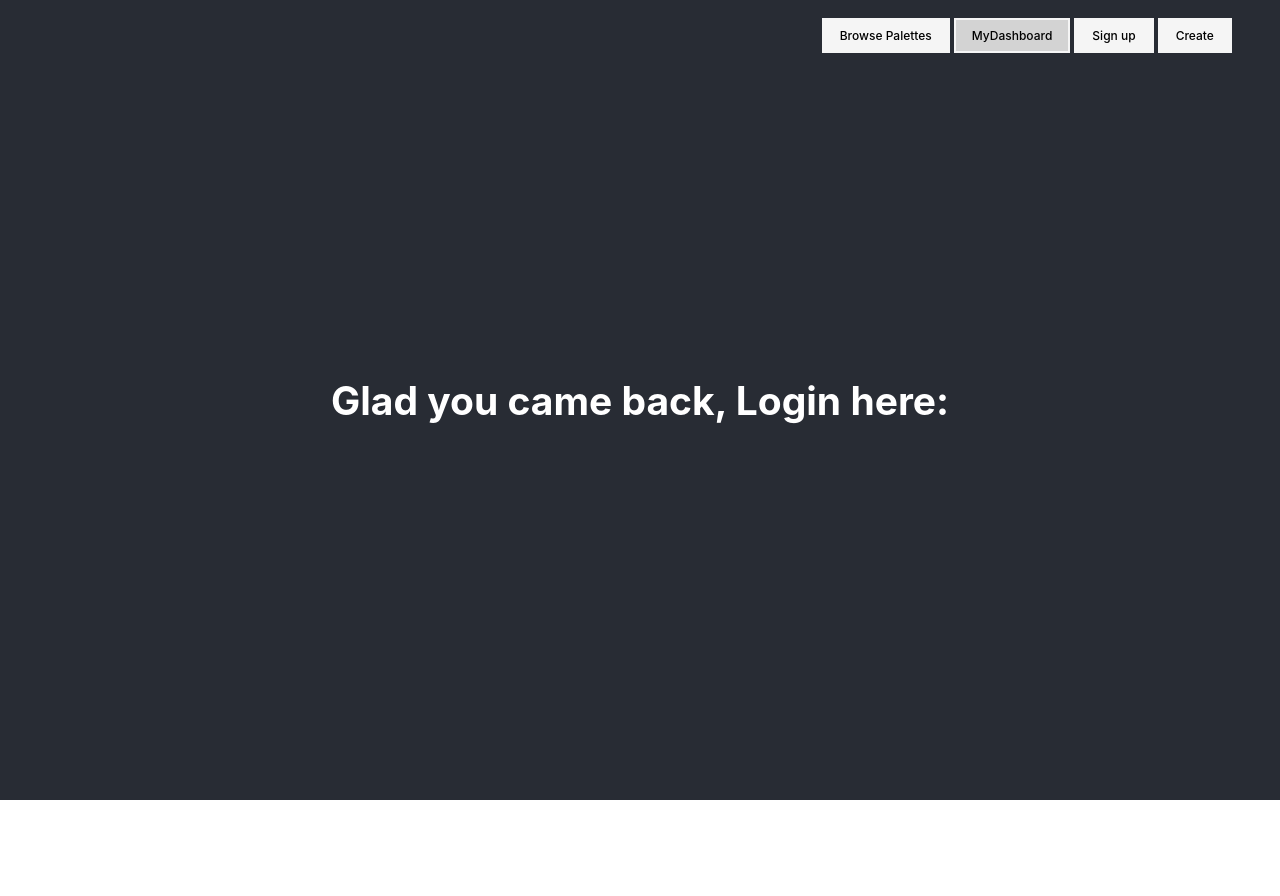
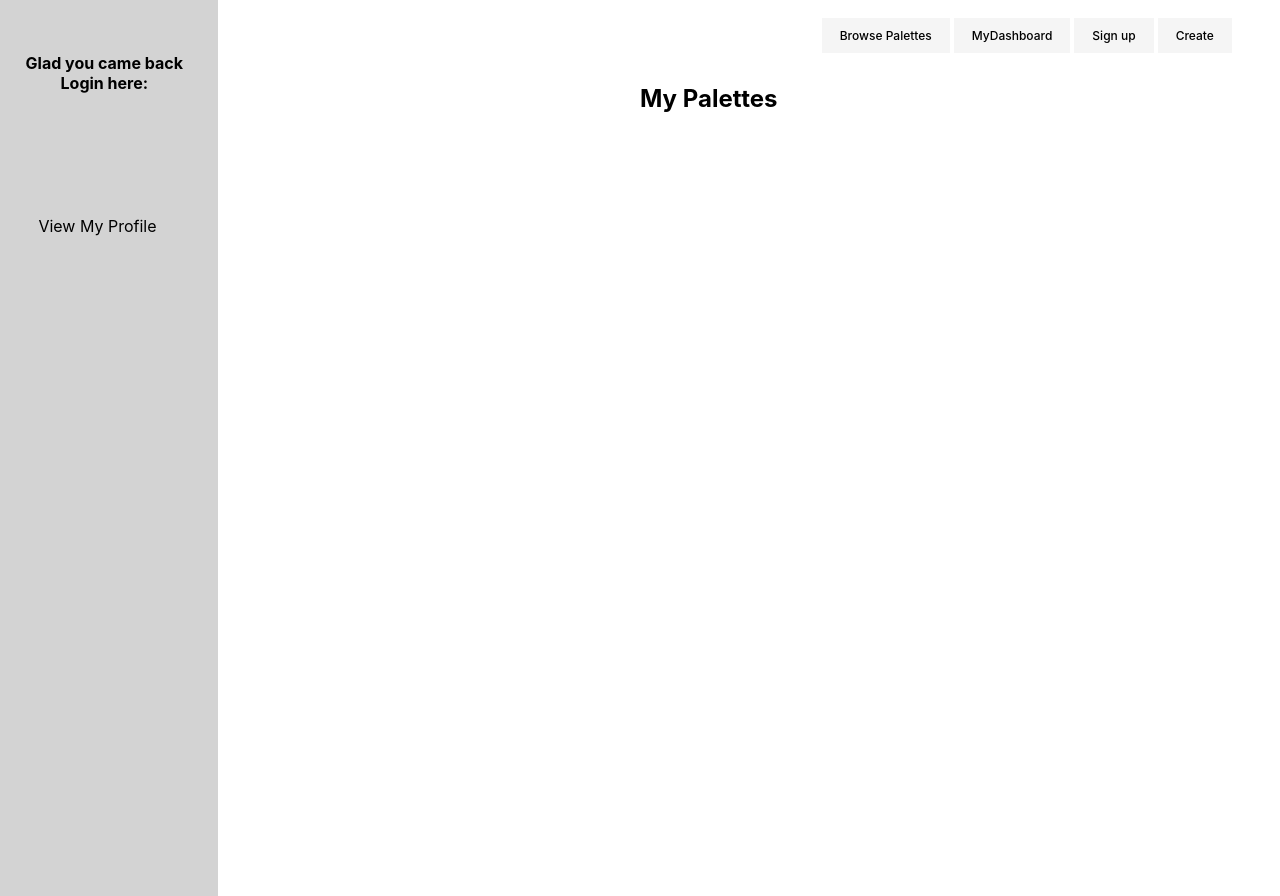
Before and after one commit to climb719/palettize-frontend, a React (Create React App) app: page /login in a window 1280 px wide. Before the commit the page ends 800 px from the top, so only its background shows below. Built offline with nearby package versions, Linux system fonts and the light colour scheme; no server answers.

Commit message:
set up dashboard component, css

```diff
--- a/src/App.css
+++ b/src/App.css
@@ -24,12 +24,12 @@ nav .nav-link {
   font-weight: 500;
 }
 
-nav .hover {
+nav:hover {
   background-color: blue;
 }
 
 
-nav .active {
+nav:active {
   background-color: lightgray;
   border: 2px solid whitesmoke;
   color: black;
@@ -43,6 +43,40 @@ nav .active {
   background-repeat: no-repeat;
   display: flex;
 }
+
+.dashboard {
+  background-color: lightgray;
+
+}
+
+.dashboard-main {
+  margin-left: 17%;
+  padding-left: 2%;
+  border: 4px black;
+  background-color: white;
+  padding-bottom: 70%;
+}
+
+.login {
+  position: absolute;
+  left:2%;
+  top: 4%;
+}
+
+.my_info {
+  position: absolute;
+  left: 3%;
+  top: 25%;
+}
+
+.my_palettes {
+  position: absolute;
+  left: 50%;
+  top: 8%;
+}
+
+
+
 
 @media (prefers-reduced-motion: no-preference) {
   .App-logo {
--- a/src/components/Dashboard.js
+++ b/src/components/Dashboard.js
@@ -1,8 +1,13 @@
 const Dashboard = props => {
     console.log(props)
   return (
-    <div className="App-Main">
-    <h2>Glad you came back, Login here:</h2>
+    <div className="dashboard">
+      <div className="dashboard-main">
+        <h2 className="my_palettes">My Palettes</h2>
+    <h4 className="login">Glad you came back <br></br> Login here:</h4>
+    <p className="my_info"> View My Profile </p>
+
+    </div>
     </div>
   )
 
```
